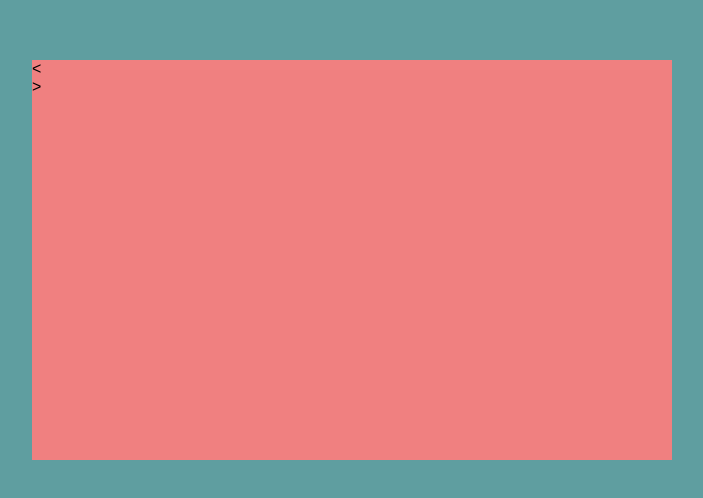
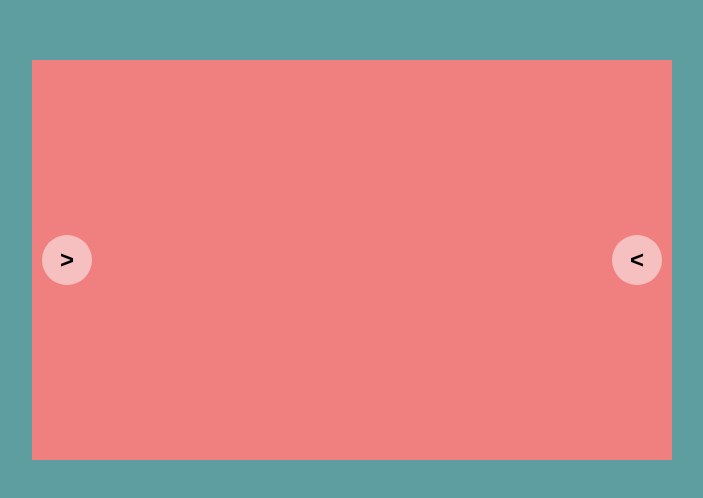
Before and after one commit to bettercallpaul07/js-array-carousel, a plain HTML site: page index.html in a window 1280 px wide. Shown: the part 140-638 px from the top of the page, without its empty margins (288-991 px from the left). Drawn offline with Linux system fonts and the light colour scheme.

Commit message:
Milestone#1Up

```diff
--- a/css/style.css
+++ b/css/style.css
@@ -11,6 +11,7 @@ body {
     height: 100vh;
     width: 100vw;
 }
+
 .carousel {
     position: absolute;
     top: 50%;
@@ -20,3 +21,26 @@ body {
     height: 50%;
     transform: translate(-50%, -50%);
 }
+
+.previous-button, .next-button {
+    position: absolute;
+    top: 50%;
+    transform: translateY(-50%);
+    height: 50px;
+    width: 50px;
+    color: black;
+    font-size: 1.5em;
+    background-color: rgba(255, 255, 255, 0.5);
+    border-radius: 50%;
+    text-align: center;
+    line-height: 50px;
+    font-weight: bold;
+}
+
+.next-button {
+    left: 10px;
+}
+
+.previous-button {
+    right: 10px;
+}
```
